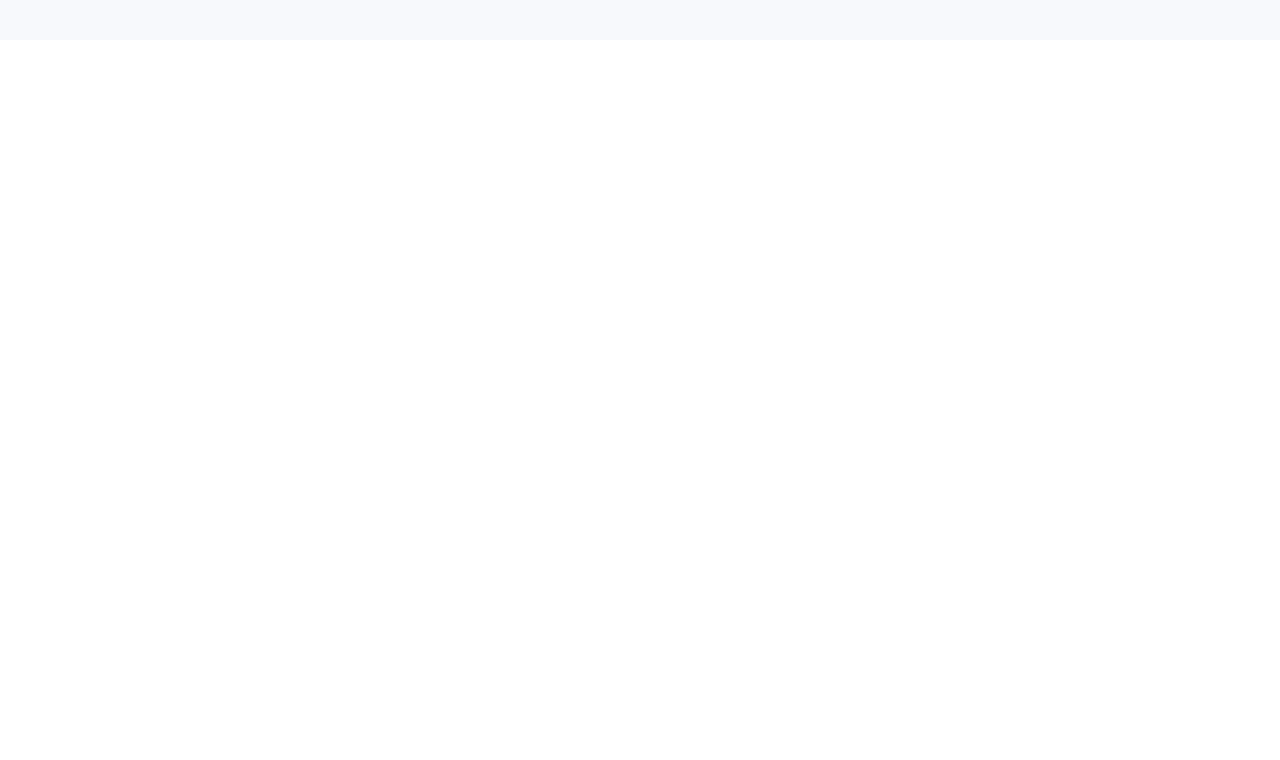
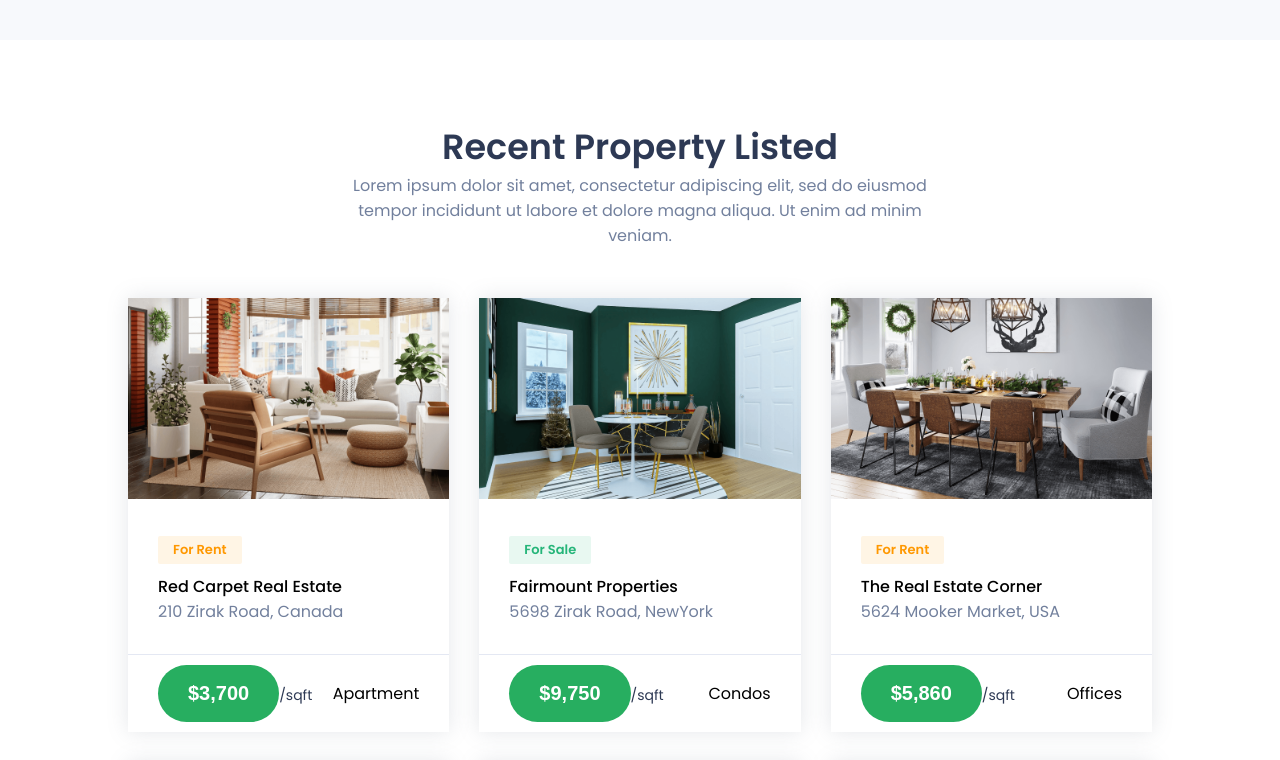
Before and after one commit to RogersBobMunyenga/react-real-estate-agency, a React (Create React App) app: page / in a window 1280 px wide. Shown: the part 1240-2000 px from the top of the page. Before the commit the page ends 1280 px from the top, so only its background shows below. Built offline with nearby package versions, Linux system fonts and the light colour scheme; the HTML template or start-up script is replaced by a standard one.

Commit message:
home/recent section

```diff
--- a/src/components/home/Home.jsx
+++ b/src/components/home/Home.jsx
@@ -1,12 +1,14 @@
 import React from 'react'
 import Featured from './featured/Featured'
 import Hero from './hero/Hero'
+import Recent from './recent/Recent'
 
 const Home = () => {
   return (
       <>
       <Hero/>
       <Featured/>
+      <Recent/>
       </>
   )
 }
--- /dev/null
+++ b/src/components/home/recent/Recent.jsx
@@ -0,0 +1,19 @@
+import Heading from "../../common/Heading";
+import "./recent.css";
+import RecentCard from "./RecentCard";
+
+
+const Recent = () => {
+    return (
+        <>
+            <section className="recent padding">
+                <div className="container">
+                    <Heading title="Recent Property Listed" subtitle="Lorem ipsum dolor sit amet, consectetur adipiscing elit, sed do eiusmod tempor incididunt ut labore et dolore magna aliqua. Ut enim ad minim veniam." />
+                    <RecentCard/>
+                </div>
+      </section>
+        </>
+    );
+}
+
+export default Recent
--- /dev/null
+++ b/src/components/home/recent/RecentCard.jsx
@@ -0,0 +1,38 @@
+ import "./recent.css";
+import { list } from '../../data/Data'
+
+const RecentCard = () => {
+  return (
+      <>
+          <div className="content grid3 mtop">
+              {list.map((list, index) => {
+                  const { cover, category, location, name, price, type } = list;
+                  return (
+                      <div className="box shadow" key={index}>
+                          <div className="img">
+                              <img src={cover} alt="" />
+                          </div>
+                          <div className="text">
+                              <div className="category flex">
+                                  <span style={{ background: category === "For Sale" ? "#25b5791a" : "#ff98001a", color: category === "For Sale" ? "#25b579" : "#ff9800" }}>{category}</span>
+                                  <i className="fa fa-heart"></i>
+                              </div>
+                              <h4>{name}</h4>
+                              <p><i className="fa fa-location-dot"></i>{ location}</p>
+                          </div>
+                          <div className="button flex">
+                              <div>
+                                  <button className='btn2'>{price}</button>
+                                  <label htmlFor=''>/sqft</label>
+                              </div>
+                              <span>{ type}</span>
+                          </div>
+                      </div>
+                  )
+              })}
+      </div>
+      </>
+  )
+}
+
+export default RecentCard
--- /dev/null
+++ b/src/components/home/recent/recent.css
@@ -0,0 +1,21 @@
+.recent .text {
+  padding: 30px;
+}
+.recent .category span {
+  padding: 4px 15px;
+  border-radius: 2px;
+  font-weight: 600;
+  font-size: 13px;
+  display: inline-block;
+}
+.recent .category i {
+  font-size: 20px;
+  color: #bec7d8;
+}
+.recent p {
+  color: #72809d;
+}
+.recent .button {
+  border-top: 1px solid #e4e8f3;
+  padding: 10px 30px;
+}
```
